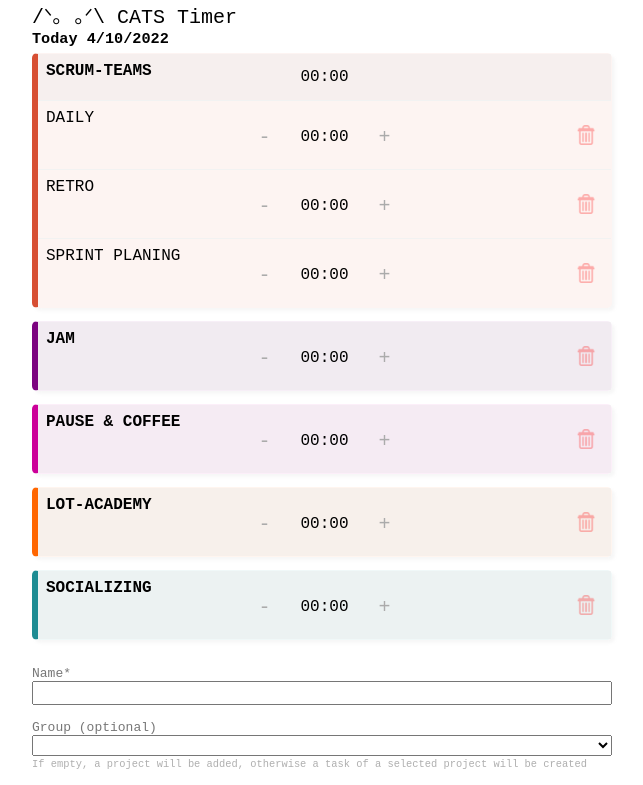
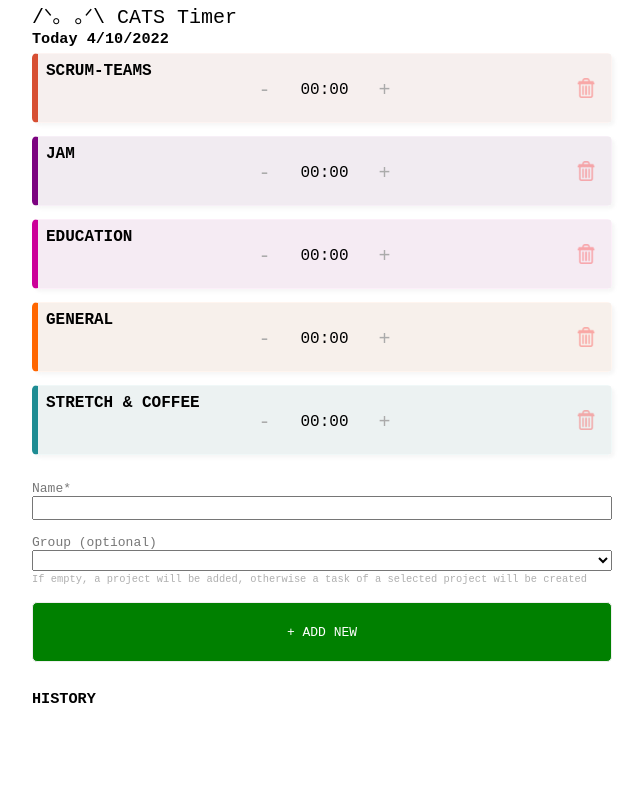
Before and after one commit to jozeflacko/project-timer, a React (Create React App) app: page / in a window 1280 px wide. Shown: the top 785 px of the page, without its empty margins (318-961 px from the left). Built offline with nearby package versions, Linux system fonts and the light colour scheme.

Commit message:
update init date

```diff
--- a/src/initData.ts
+++ b/src/initData.ts
@@ -12,23 +12,6 @@ export const initDays: IDays = [
                 name: 'scrum-teams',
                 time: 0,
                 startTime: null,
-                tasks: [
-                    {
-                        name: 'daily',
-                        time: 0,
-                        startTime: null,
-                    },
-                    {
-                        name: 'retro',
-                        time: 0,
-                        startTime: null,
-                    },
-                    {
-                        name: 'sprint planing',
-                        time: 0,
-                        startTime: null,
-                    },
-                ]
             },
             {
                 name: 'jam',
@@ -36,184 +19,20 @@ export const initDays: IDays = [
                 startTime: null,
             },
             {
-                name: 'pause & coffee',
+                name: 'education',
                 time: 0,
                 startTime: null,
             },
             {
-                name: 'Lot-Academy',
+                name: 'general',
                 time: 0,
                 startTime: null,
             },
             {
-                name: 'socializing',
-                time: 0,
-                startTime: null,
-            }
-        ],
-    },
-    {
-        date: '4/9/2022',
-        start: '2022-04-09T07:00:58.377Z',
-        end: '2022-04-09T14:00:58.377Z',
-        isHoliday: false,
-        projects: [
-            {
-                name: 'scrum-teams',
-                time: 450,
-                startTime: null,
-                tasks: [
-                    {
-                        name: 'daily',
-                        time: 150,
-                        startTime: null,
-                    },
-                    {
-                        name: 'retro',
-                        time: 0,
-                        startTime: null,
-                    },
-                    {
-                        name: 'C&D Overview',
-                        time: 300,
-                        startTime: null,
-                    },
-                    {
-                        name: 'sprint planing',
-                        time: 0,
-                        startTime: null,
-                    },
-                    {
-                        name: 'architects coffee',
-                        time: 0,
-                        startTime: null,
-                    },
-                    {
-                        name: 'Talk with Emmi',
-                        time: 0,
-                        startTime: null,
-                    }
-                ]
-            },
-            {
-                name: 'jam',
-                time: 1000,
-                startTime: null,
-                tasks: [
-                    {
-                        name: 'refactoring',
-                        time: 200,
-                        startTime: null,
-                    },
-                    {
-                        name: 'LOT-12345',
-                        time: 800,
-                        startTime: null,
-                    }
-                ]
-            },
-            {
-                name: 'OGRelease',
+                name: 'stretch & coffee',
                 time: 0,
                 startTime: null,
             },
-            {
-                name: 'refreshing',
-                time: 0,
-                startTime: null,
-            },
-            {
-                name: 'Lot-Academy',
-                time: 0,
-                startTime: null,
-            },
-            {
-                name: 'socializing',
-                time: 0,
-                startTime: null,
-            }
-        ],
-    },
-    {
-        date: '4/8/2022',
-        start: '2022-04-08T07:30:58.377Z',
-        end: '2022-04-08T14:00:58.377Z',
-        isHoliday: false,
-        projects: [
-            {
-                name: 'scrum-teams',
-                time: 1450,
-                startTime: null,
-                tasks: [
-                    {
-                        name: 'daily',
-                        time: 150,
-                        startTime: null,
-                    },
-                    {
-                        name: 'retro',
-                        time: 1000,
-                        startTime: null,
-                    },
-                    {
-                        name: 'C&D Overview',
-                        time: 300,
-                        startTime: null,
-                    },
-                    {
-                        name: 'sprint planing',
-                        time: 0,
-                        startTime: null,
-                    },
-                    {
-                        name: 'architects coffee',
-                        time: 0,
-                        startTime: null,
-                    },
-                    {
-                        name: 'Talk with Emmi',
-                        time: 0,
-                        startTime: null,
-                    }
-                ]
-            },
-            {
-                name: 'jam',
-                time: 1000,
-                startTime: null,
-                tasks: [
-                    {
-                        name: 'refactoring',
-                        time: 200,
-                        startTime: null,
-                    },
-                    {
-                        name: 'LOT-12345',
-                        time: 800,
-                        startTime: null,
-                    }
-                ]
-            },
-            {
-                name: 'OGRelease',
-                time: 0,
-                startTime: null,
-            },
-            {
-                name: 'refreshing',
-                time: 0,
-                startTime: null,
-            },
-            {
-                name: 'Lot-Academy',
-                time: 0,
-                startTime: null,
-            },
-            {
-                name: 'socializing',
-                time: 0,
-                startTime: null,
-            }
         ],
     }
 ];
```
